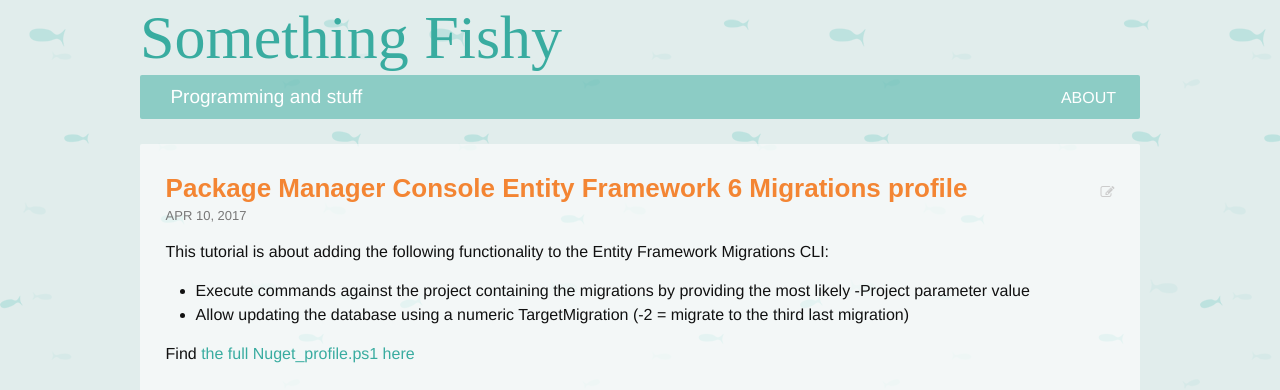
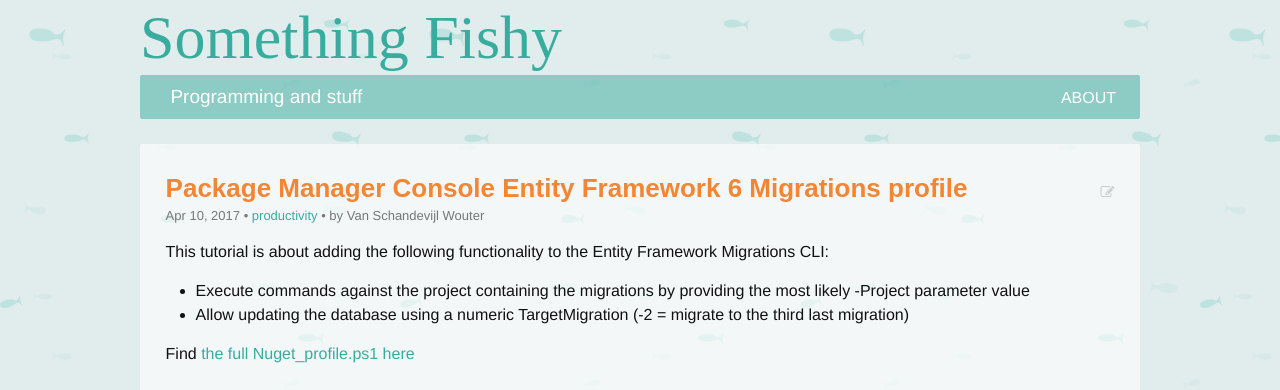
Before and after one commit to Laoujin/bliki, a Jekyll site: the page built from _posts/2017-04-10-package-manager-console-ef-migrations.md, in a window 1280 px wide. Shown: the top 390 px of the page. Built offline with Jekyll 4.4.1, drawn with Linux system fonts in a browser that asks for light colours; some web fonts are replaced; some of the changed text lies outside the part shown.

Commit message:
cat & tags badge links

```diff
--- a/_config.yml
+++ b/_config.yml
@@ -17,22 +17,24 @@
 baseurl: "" # the subpath of your site, e.g. /blog
 url: "" # the base hostname & protocol for your site, e.g. http://example.com
 #repository: be-pongit/be-pongit.github.io
+github_data_url: https://github.com/Laoujin/bliki/blob/master
 github_username: Laoujin
 google_analytics: UA-30075487-6
 excerpt_separator: <!--more-->
 
 jekyll-archives:
-  enabled: [category, tag, year, month]
+  enabled: all
   layouts:
     category: archives/category
+    tag: archives/category
     year: archives/year
     month: archives/month
-    tag: archives/category
+    day: archives/month
   permalinks:
+    category: '/category/:name/'
+    tag: '/tag/:name/'
     year: '/:year/'
     month: '/:year/:month/'
-    tag: '/tag/:name/'
-    category: '/category/:name/'
 
 
 # Build settings
--- a/_layouts/post.html
+++ b/_layouts/post.html
@@ -4,10 +4,11 @@
 <article class="post hentry" itemscope itemtype="http://schema.org/BlogPosting">
 
 	<header>
+
 		<h1 class="entry-title" itemprop="name headline">
 			{{page.title | escape}}
 			<div class="pull-right">
-				<a href="https://github.com/be-pongit/be-pongit.github.io/tree/master/{{page.path}}" class="entry-edit">
+				<a href="{{site.github_data_url}}/{{page.path}}" class="entry-edit">
 					<i class="fa fa-pencil-square-o" aria-hidden="true" title="Edit this post"></i>
 				</a>
 			</div>
@@ -15,10 +16,13 @@
 
 		<p class="entry-meta">
 			<time datetime="{{ page.date | date_to_xmlschema }}" itemprop="datePublished">{{page.date | date: "%b %-d, %Y"}}</time>
-			{% if page.author %}
+			•
+			<a href="/category/{{page.categories}}">{{page.categories}}</a>
+
+			{% if site.author %}
 				•
 				<span itemprop="author" itemscope itemtype="http://schema.org/Person">
-					<span itemprop="name">{{page.author}}</span>
+					by <span itemprop="name">{{site.author}}</span>
 				</span>
 			{% endif %}
 		</p>
@@ -28,6 +32,13 @@
 		{{content}}
 	</div>
 
+	<span class="tags-links">
+		{% for tag in page.tags %}
+			<a href="/tag/{{tag}}">{{tag}}</a>
+		{% endfor %}
+	</span>
+
+
 	{% if site.disqus.shortname %}
 		{% include components/disqus_comments.html %}
 	{% endif %}
--- a/_sass/layout/general.scss
+++ b/_sass/layout/general.scss
@@ -29,3 +29,32 @@
 .pull-right {
 	float: right;
 }
+
+
+.tags-links,
+.cat-links {
+	clear: both;
+	display: inline;
+}
+.tags-links a {
+	background-color: rgba(243,133,31,1.0);
+	border-radius: 2px;
+	color: #fff;
+	display: inline-block;
+	margin: 0 5px .4em 0;
+	padding: 1px 3px;
+}
+.tags-links a:hover {
+	background-color: #f5a061;
+}
+.cat-links a {
+	background-color: rgba(57,172,160,1.0);
+	border-radius: 2px;
+	color: #fff;
+	display: inline-block;
+	margin: 0 3px .4em 0;
+	padding: 1px 3px;
+}
+.cat-links a:hover {
+	background-color: #63c8bd;
+}
--- a/_sass/layout/page.scss
+++ b/_sass/layout/page.scss
@@ -58,7 +58,6 @@
 	color: #777;
 	font-family: Oswald, Helvetica, sans-serif;
 	font-size: 13px;
-	text-transform: uppercase;
 }
 
 a.entry-edit {
--- a/package.json
+++ b/package.json
@@ -4,7 +4,8 @@
   "description": "pongit.be",
   "main": "index.js",
   "scripts": {
-    "start": "bundle exec jekyll serve --drafts",
+    "start": "bundle exec jekyll serve",
+    "start:drafts": "bundle exec jekyll serve --drafts",
     "build": "bundle exec jekyll build"
   },
   "repository": {
```
